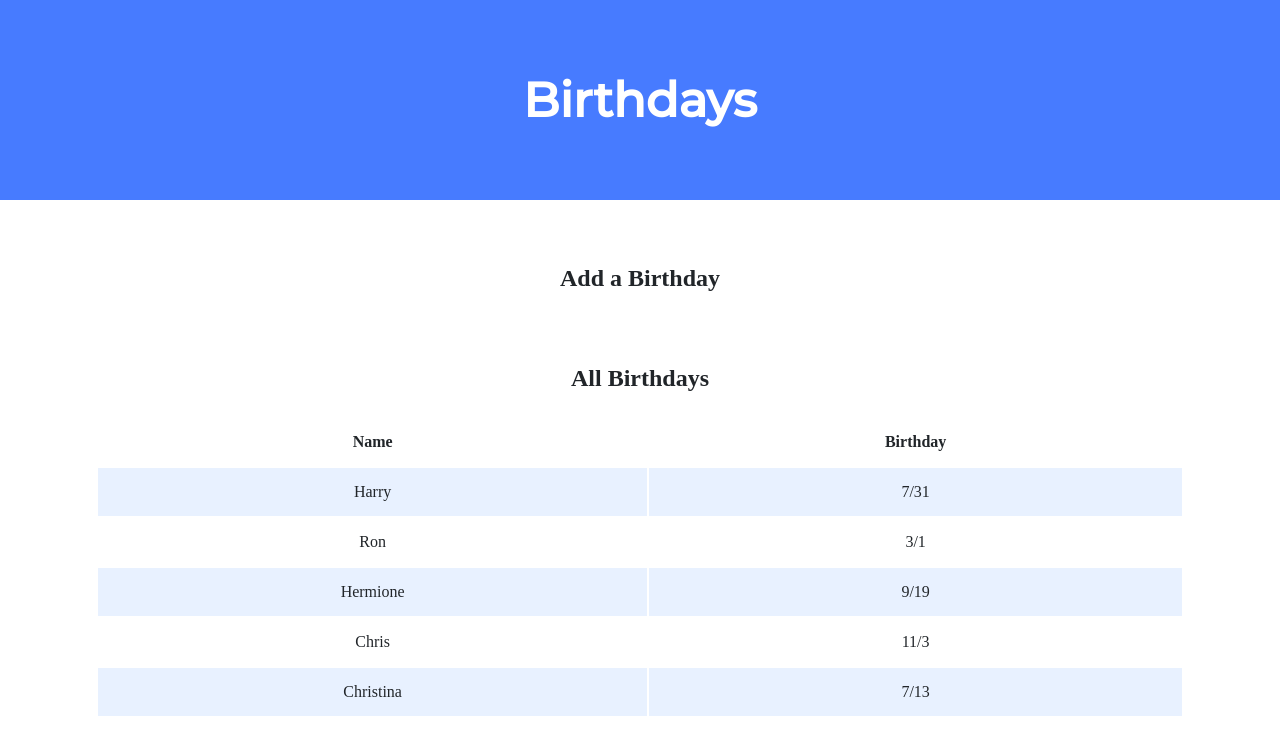
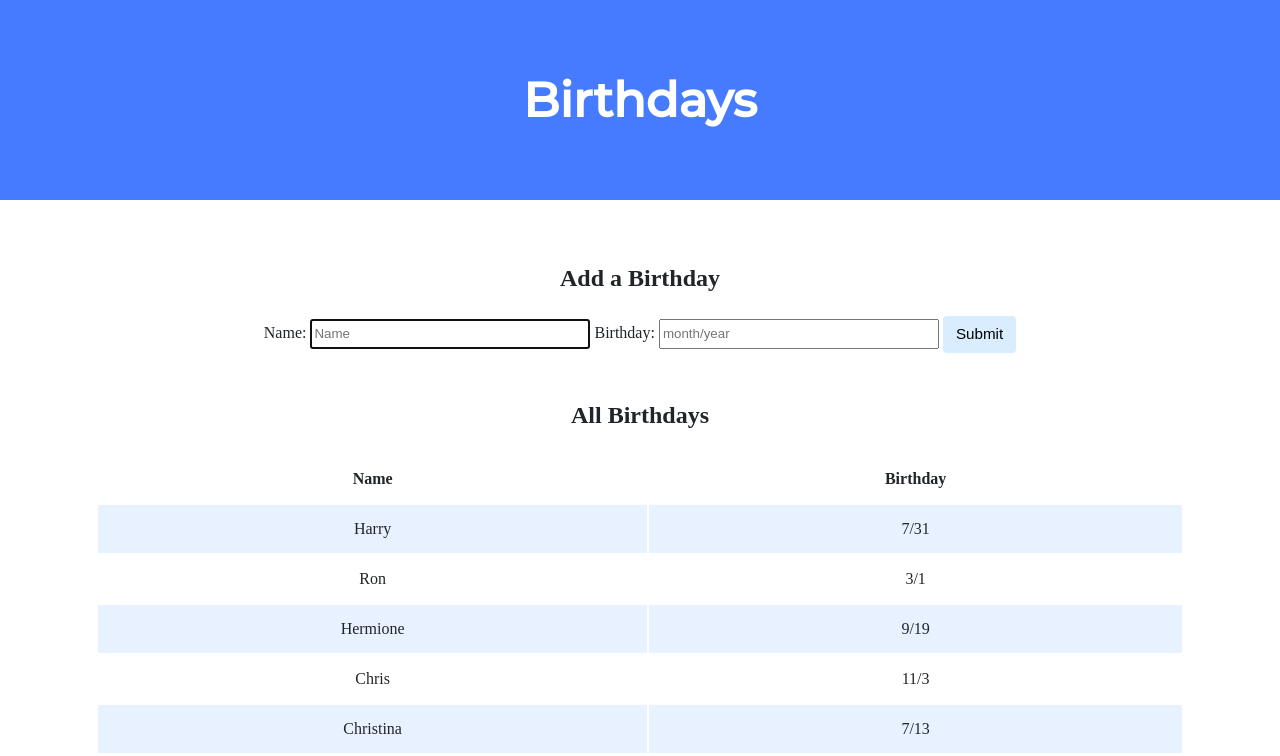
Before and after one commit to walshification/cs50, a Flask app: page / in a window 1280 px wide. Shown: the top 756 px of the page. Run offline with Flask 2, Linux system fonts and the light colour scheme; some libraries are stand-ins or nearby versions.

Commit message:
Create a form for submitting birthdays and track in db

```diff
--- a/lab9/application.py
+++ b/lab9/application.py
@@ -15,8 +15,16 @@ db = SQL("sqlite:///birthdays.db")
 @app.route("/", methods=["GET", "POST"])
 def index():
     if request.method == "POST":
+        name = request.form.get("name")
+        month, day = request.form.get("birthday").split("/")
 
-        # TODO: Add the user's entry into the database
+        # Add the user's entry into the database
+        db.execute(
+            "INSERT INTO birthdays (name, month, day) VALUES(?, ?, ?)",
+            name,
+            int(month),
+            int(day),
+        )
 
         return redirect("/")
 
--- a/lab9/templates/index.html
+++ b/lab9/templates/index.html
@@ -14,7 +14,25 @@
             <div class="section">
 
                 <h2>Add a Birthday</h2>
-                <!-- TODO: Create a form for users to submit a name, a month, and a day -->
+                <!-- Create a form for users to submit a name, a month, and a day -->
+                <form action="/" method="post">
+                    <label for="name">Name:</label>
+                    <input
+                        name="name"
+                        type="text"
+                        placeholder="Name"
+                        autofocus
+                        autocomplete="off"
+                    >
+                    <label for="birthday">Birthday:</label>
+                    <input
+                        name="birthday"
+                        type="text"
+                        placeholder="month/year"
+                        autocomplete="off"
+                    >
+                    <input type="submit" value="Submit">
+                </form>
             </div>
 
             <div class="section">
```
Also changed, not shown: lab9/birthdays.db.
